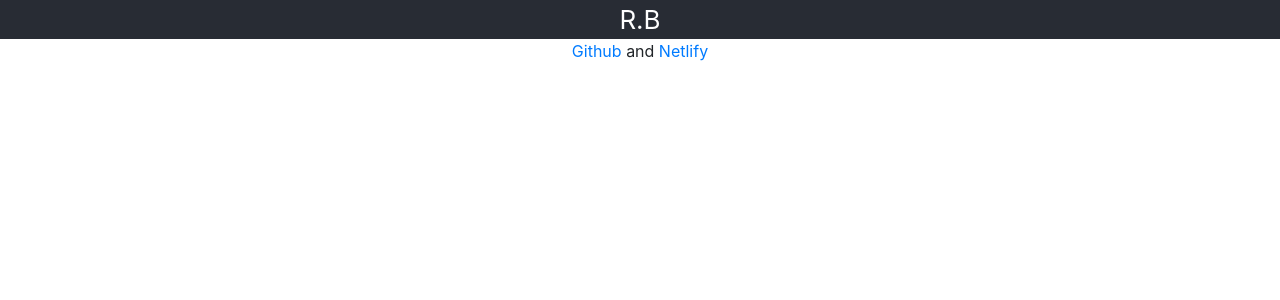
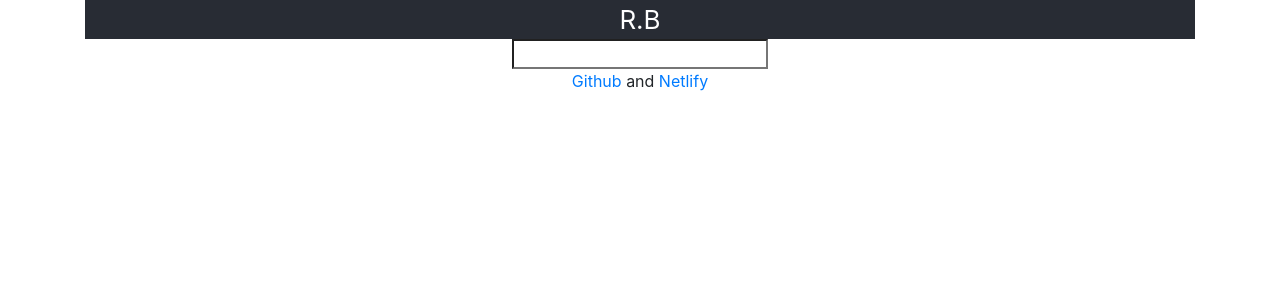
Before and after one commit to Ruta-B/dict-react, a React (Create React App) app: page / in a window 1280 px wide. Shown: the top 300 px of the page. Built offline with nearby package versions, Linux system fonts and the light colour scheme.

Commit message:
create new component Dictionary

```diff
--- a/src/App.js
+++ b/src/App.js
@@ -1,10 +1,15 @@
 
 import './App.css';
+import Dictionary from './Dictionary';
 
 function App() {
   return (
     <div className="App">
-      <header className="App-header">R.B</header>
+      <div className='container'>
+        <header className="App-header">R.B</header>
+        <main>
+          <Dictionary />
+        </main>
       <footer>
         <a
           href="https://github.com/Ruta-B/dict-react"
@@ -21,7 +26,7 @@
         >
           Netlify{" "}
         </a>
-      </footer>
+      </footer></div>
     </div>
   );
 }
--- /dev/null
+++ b/src/Dictionary.js
@@ -0,0 +1,20 @@
+import "./Dictionary.css"
+import React, {useState } from "react";
+
+
+
+export default function Dictionary() {
+    let [keyword, setKeyword] = useState("");
+    function search(event) {
+        event.preventDefaukt();
+        alert(`Searching for ${keyword}..`)
+    }
+    function handleChange(event) {
+        setKeyword(event.target.value)
+    }
+    return <div className="Dictionary">
+        <form onSubmit={search}>
+            <input type="search" onChange={handleChange}/>
+        </form>
+    </div>
+}
```
Also changed, not shown: src/Dictionary.css (added).
